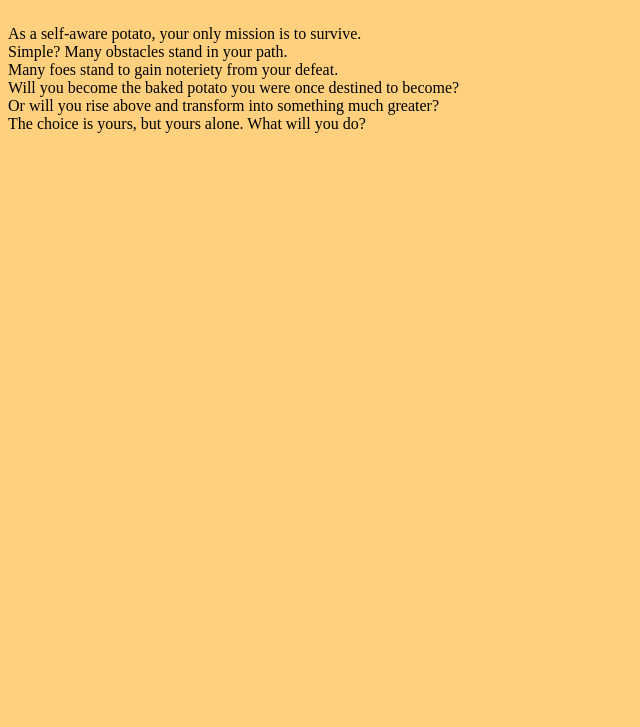
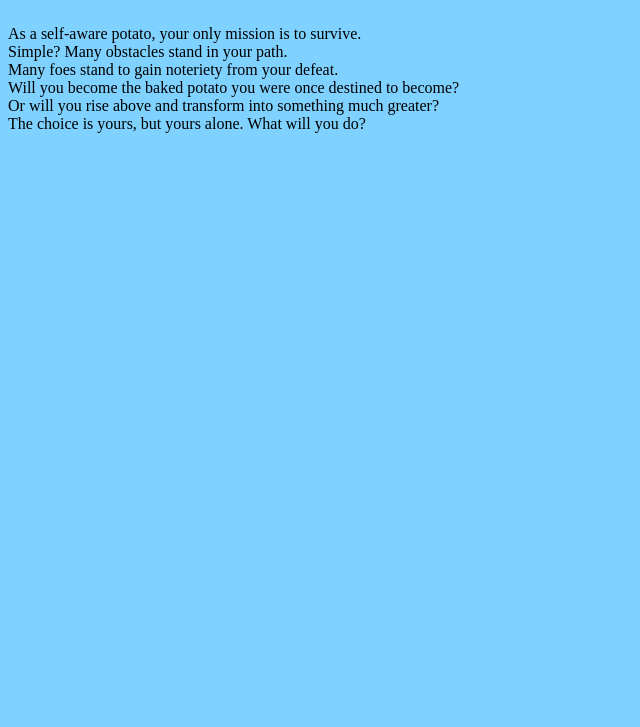
Before and after one commit to ewilsey/MART441, a plain HTML site: page HW-4/index.html in a window 1280 px wide. Shown: the part 73-800 px from the top of the page, without its empty margins (0-640 px from the left). Drawn offline with Linux system fonts and the light colour scheme.

Commit message:
Update style.css

```diff
--- a/HW-4/style.css
+++ b/HW-4/style.css
@@ -1,3 +1,3 @@
 body{
-  background-color: rgba(255, 165, 0, 0.5);
+  background-color: rgba(0, 165, 255, 0.5);
 }
```
